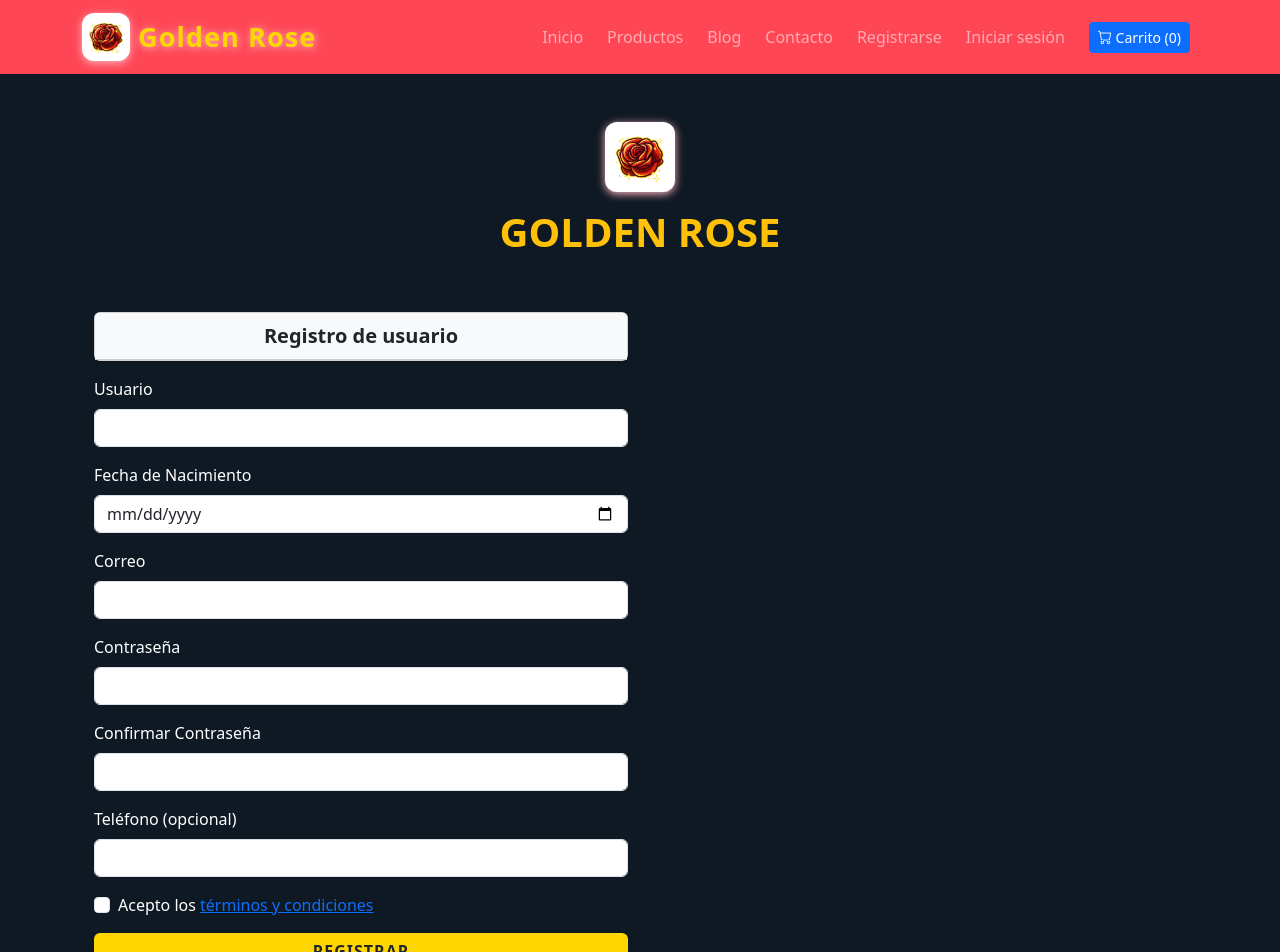
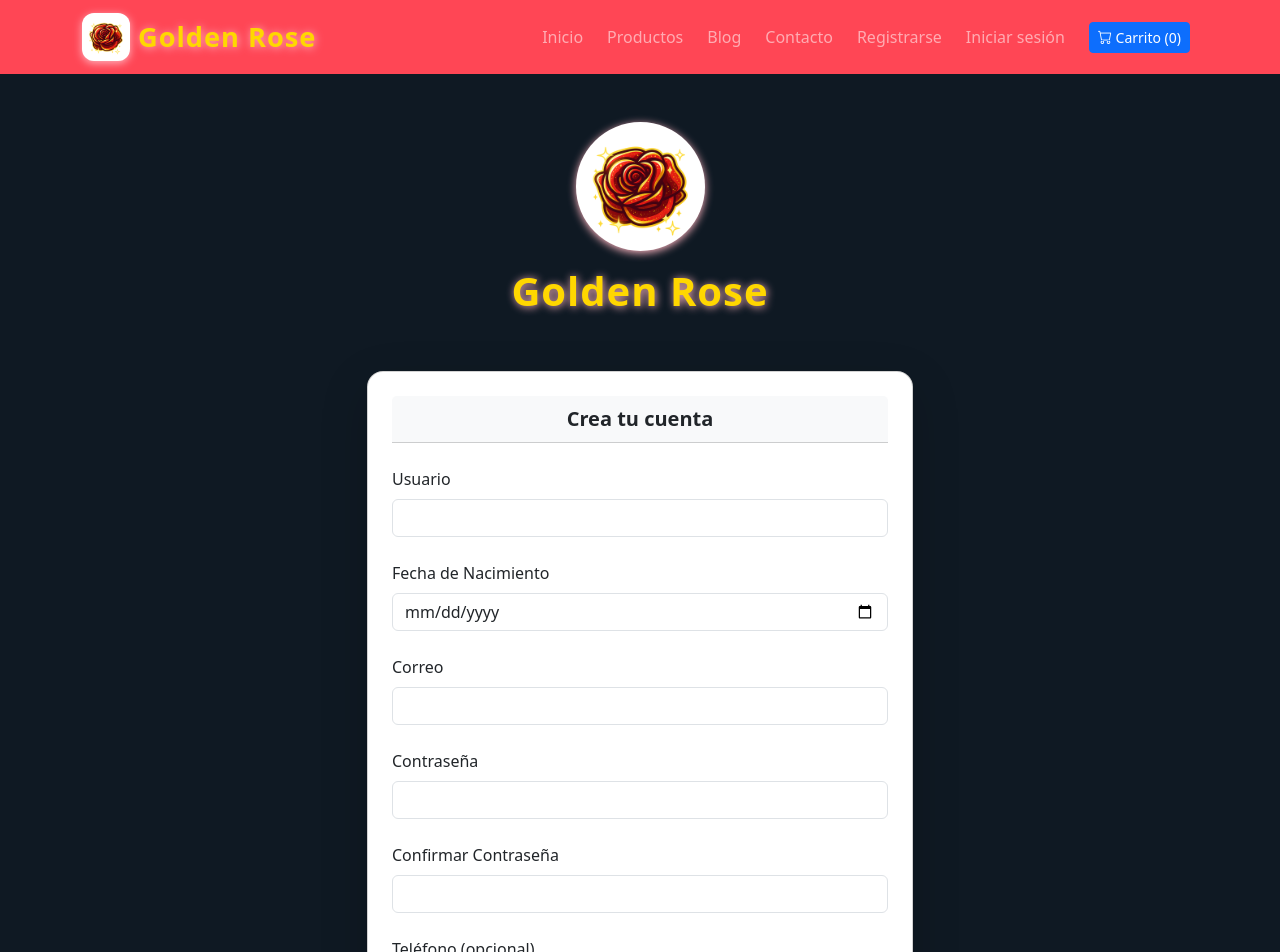
Before and after one commit to Panditax727/Golden-Rose-React, a React (Vite) app: page /registro in a window 1280 px wide. Shown: the top 952 px of the page. Built offline with nearby package versions, Linux system fonts and the light colour scheme.

Commit message:
Update Registro.jsx
add: footer

```diff
--- a/src/pages/Registro.jsx
+++ b/src/pages/Registro.jsx
@@ -2,6 +2,7 @@ import React, { useEffect } from "react";
 import { Link } from "react-router-dom";
 import logo from '../assets/icon.png';
 import "../assets/css/style.css";
+import Footer from "../components/Footer";
 
 
 
@@ -15,37 +16,32 @@ function Registro() {
     <>
     <main className="container my-5">
       <section id="registro" className="row justify-content-center">
+
         {/* Encabezado con logo */}
         <section className="text-center mb-5">
           <figure className="centrar-logo">
           <img
             src={logo}
             alt="Logo de Golden Rose"
-                className="img-fluid"
-                style={{
-                  width: "70px",
-                  borderRadius: "12px",
-                  boxShadow: "0 2px 8px #ffb6c1",
-                  background: "#fff",
-                  padding: "3px",
-                }}
+            className="icon-logo-v1"
           />
             <figcaption className="visually-hidden">Logo de Golden Rose</figcaption>
           </figure>
-            <h1 className="fw-bold text-uppercase text-warning text-shadow-sm">Golden Rose</h1>
+          <h1 className="row justify-content-center">
+            <span className="fonts-golden-rose-v2">Golden Rose</span>
+          </h1>
         </section>
 
         {/* Formulario */}
-          <form className="row needs-validation" noValidate>
-            <article className="text-center col-md-8 col-lg-6">
-              <div className="mb-3 card shadow-sm">
-                <header className="card-header bg-light fw-bold fs-5">
-                  Registro de usuario
+        <article className="col-md-8 col-lg-6">
+          <div className="card shadow-lg p-4 rounded-4">
+            <header className="card-header bg-light fw-bold fs-5 mb-4 text-center">
+              Crea tu cuenta
             </header>
-              </div>
 
+            <form className="needs-validation" noValidate>
               {/* Usuario */}
-              <div className="mb-3 text-start">
+              <div className="mb-4">
                 <label htmlFor="nombre" className="form-label">Usuario</label>
                 <input type="text" name="username" id="nombre" className="form-control" required />
                 <div className="valid-feedback">Correcto!</div>
@@ -53,50 +49,46 @@ function Registro() {
               </div>
 
               {/* Fecha de nacimiento */}
-              <div className="mb-3 text-start">
-                <label htmlFor="fecha_nacimiento" className="form-label">
-                  Fecha de Nacimiento
-                </label>
+              <div className="mb-4">
+                <label htmlFor="fecha_nacimiento" className="form-label">Fecha de Nacimiento</label>
                 <input type="date" id="fecha_nacimiento" className="form-control" />
               </div>
 
               {/* Correo */}
-              <div className="mb-3 text-start">
+              <div className="mb-4">
                 <label htmlFor="correo" className="form-label">Correo</label>
                 <input type="email" name="correo" id="correo" className="form-control" required />
               </div>
 
               {/* Contraseña */}
-              <div className="mb-3 text-start">
+              <div className="mb-4">
                 <label htmlFor="password" className="form-label">Contraseña</label>
                 <input type="password" id="password" name="contraseña" className="form-control" required />
               </div>
 
               {/* Confirmar contraseña */}
-              <div className="mb-3 text-start">
+              <div className="mb-4">
                 <label htmlFor="confirmar" className="form-label">Confirmar Contraseña</label>
                 <input type="password" id="confirmar" name="contraseña-confirmar" className="form-control" required />
               </div>
 
               {/* Teléfono opcional */}
-              <div className="mb-3 text-start">
+              <div className="mb-4">
                 <label htmlFor="telefono" className="form-label">Teléfono (opcional)</label>
                 <input type="tel" id="telefono" className="form-control" />
               </div>
 
               {/* Términos y condiciones */}
-              <div className="form-check mb-3 text-start">
+              <div className="form-check mb-4">
                 <input className="form-check-input" type="checkbox" id="terminos" required />
                 <label className="form-check-label" htmlFor="terminos">
                   Acepto los{" "}
-                  <a href="terminos.html" target="_blank" rel="noreferrer">
-                    términos y condiciones
-                  </a>
+                  <a href="terminos.html" target="_blank" rel="noreferrer">términos y condiciones</a>
                 </label>
               </div>
 
               {/* Botón */}
-              <div className="d-grid">
+              <div className="d-grid mb-3">
                 <button
                   type="submit"
                   className="btn fw-bold text-dark text-uppercase shadow-sm"
@@ -109,25 +101,24 @@ function Registro() {
                   Registrar
                 </button>
               </div>
-            </article>
             </form>
+          </div>
 
           {/* Enlaces secundarios */}
           <div className="text-center py-4 border-top mt-5">
             <p>
-              <Link to="/forgot-password" className="text-primary">
-                ¿Olvidaste tu contraseña?
-              </Link>
+              <Link to="/forgot-password" className="text-primary">¿Olvidaste tu contraseña?</Link>
             </p>
             <p>
               ¿Ya tienes una cuenta?{" "}
-              <Link to="/login" className="text-primary fw-bold">
-                Iniciar sesión
-              </Link>
+              <Link to="/login" className="text-primary fw-bold">Iniciar sesión</Link>
             </p>
           </div>
+        </article>
       </section>
     </main>
+
+    <Footer />
     </>
   );
 }
```
Lines whose indentation alone changed are shown as unchanged.
